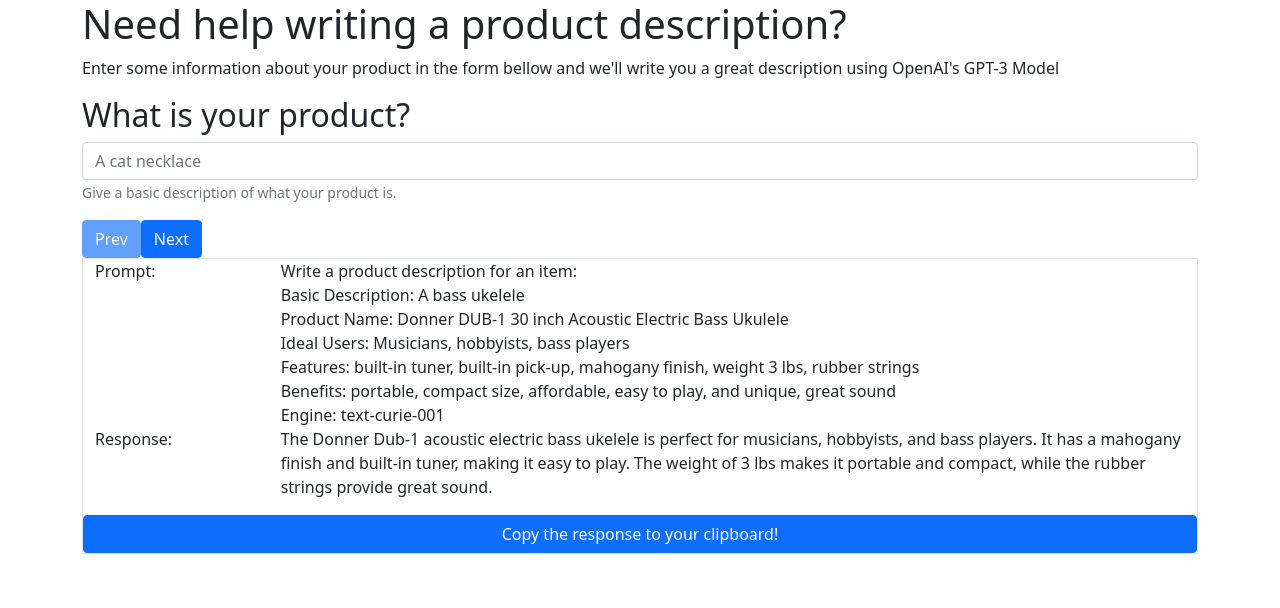
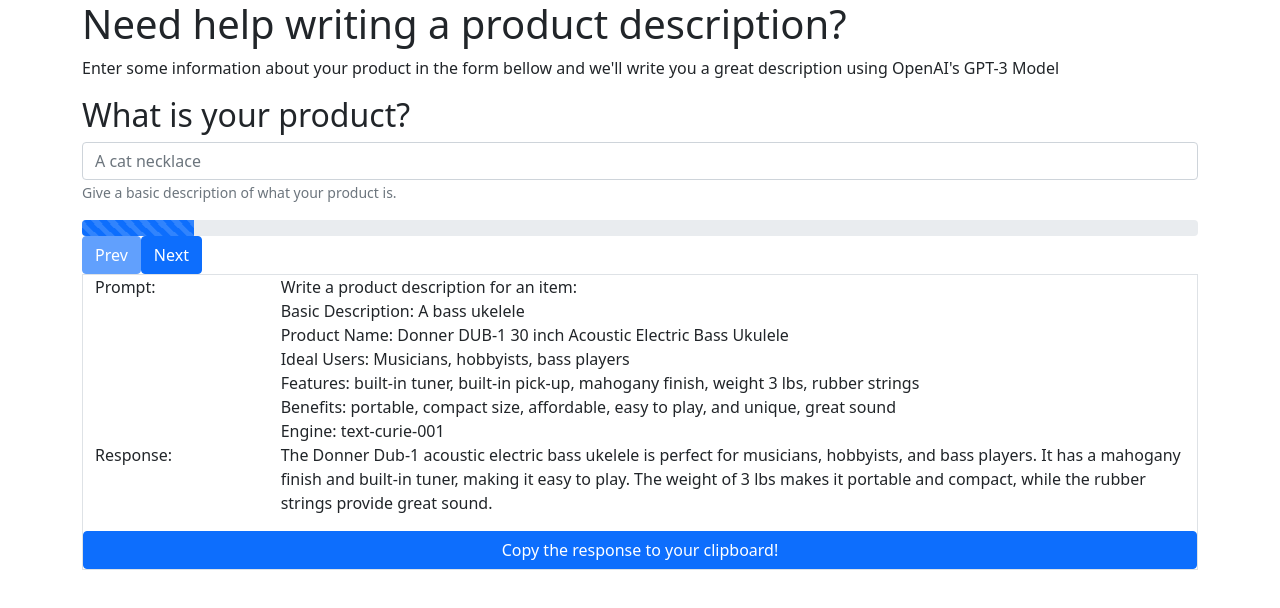
Before and after one commit to j-nathanson/openai-descriptify, a React (Create React App) app: page / in a window 1280 px wide. Shown: the top 608 px of the page. Built offline with nearby package versions, Linux system fonts and the light colour scheme; no server answers.

Commit message:
basic percentage bar

```diff
--- a/src/components/Form.js
+++ b/src/components/Form.js
@@ -9,6 +9,7 @@ import IdealUsersPage from './form-pages/IdealUsersPage';
 import ProductNamePage from './form-pages/ProductNamePage';
 import Button from 'react-bootstrap/Button';
 import ResponsePage from './form-pages/ResponsePage';
+import ProgressBar from 'react-bootstrap/ProgressBar';
 import postData from '../api/generate';
 import { pushNewResponse } from '../redux/responseSlice';
 
@@ -17,34 +18,42 @@ export default function Form() {
     const index = useSelector((state) => state.pageInfo.index);
     const titles = useSelector((state) => state.pageInfo.titles);
     const formData = useSelector(state => state.formData);
+    let progressPercent = 0;
 
     const dispatch = useDispatch();
 
     async function handleSubmit(event) {
         event.preventDefault();
-        const response= await postData(formData);
+        const response = await postData(formData);
 
         dispatch(pushNewResponse({
             response,
-            prompt:formData
+            prompt: formData
         }))
     }
 
     const PageDisplay = () => {
         switch (index) {
             case 0:
+                progressPercent = 10;
                 return <BasicDescriptionPage />;
             case 1:
+                progressPercent = 20;
                 return <ProductNamePage />;
             case 2:
+                progressPercent = 40;
                 return <IdealUsersPage />;
             case 3:
+                progressPercent = 60;
                 return <FeaturesPage />;
             case 4:
+                progressPercent = 80;
                 return <BenefitsPage />;
             case 5:
+                progressPercent = 95;
                 return <EnginePage />;
             case 6:
+                progressPercent = 100;
                 return <ResponsePage />;
             default:
                 break;
@@ -63,6 +72,7 @@ export default function Form() {
         <div>
             <h2>{titles[index]}</h2>
             {PageDisplay()}
+            <ProgressBar animated now={progressPercent} />
             <Button
                 aria-label="Previous Page"
                 onClick={() => dispatch(decrement())}
```
